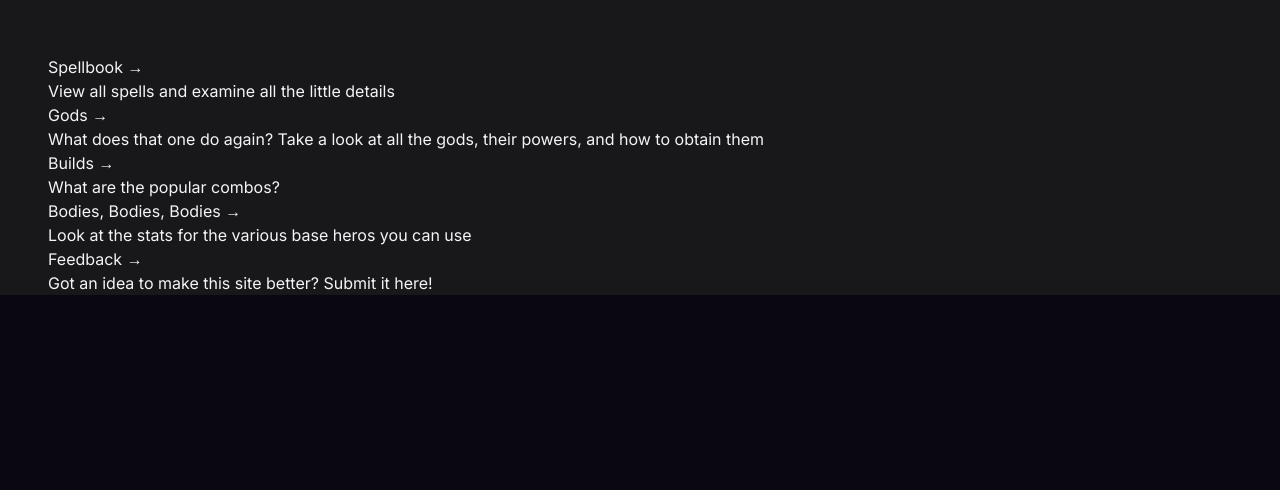
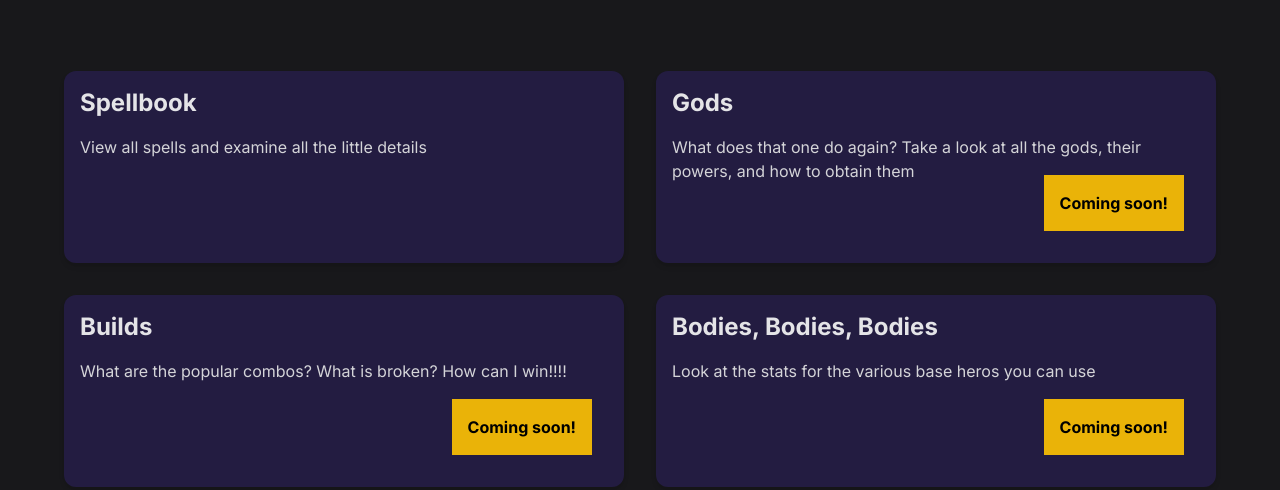
Before and after one commit to jChapman/aaspellbook, an Astro site: page / in a window 1280 px wide. Shown: the part 445-935 px from the top of the page. Before the commit the page ends 800 px from the top, so only its background shows below. Built offline with nearby package versions, Linux system fonts and the light colour scheme; Astro itself is replaced by a stand-in of ours.

Commit message:
Made the cards on the main page look dec-ish

```diff
--- a/src/components/Card.astro
+++ b/src/components/Card.astro
@@ -3,19 +3,29 @@ export interface Props {
   title: string;
   body: string;
   href: string;
+  comingSoon?: boolean;
 }
 
-const { href, title, body } = Astro.props;
+const { href, title, body, comingSoon = false } = Astro.props;
 ---
 
-<li class="link-card">
-  <a href={href}>
-    <h2>
+<a href={href}
+  class="relative flex md:w-[40%] h-48 m-4 p-4 rounded-xl flex-grow group
+  bg-dank-500 hover:bg-dank-300 shadow-md hover:shadow-lg hover:shadow-dank-600
+  transition" >
+  {
+    comingSoon && (
+      <div class="absolute bottom-0 right-0 bg-yellow-500 content-center text-black font-bold mr-8 mb-8 l-24 p-4 group-hover:animate-spin">
+        Coming soon!
+      </div>
+    )
+  }
+  <div>
+    <h2 class="text-2xl font-bold text-zinc-200 pb-4">
       {title}
-      <span>&rarr;</span>
     </h2>
-    <p>
+    <p class="text-zinc-300 text-md">
       {body}
     </p>
-  </a>
-</li>
+  </div>
+</a>
--- a/src/pages/index.astro
+++ b/src/pages/index.astro
@@ -9,14 +9,16 @@ import Card from "../components/Card.astro";
       <img src="spellbook.png" class="h-0 md:h-96 rounded-md animate-wiggle" />
       <div class="px-10 md:pl-20 flex-grow self-center">
         <h1 class="text-6xl font-bold tracking-tight">
-            <span class="animate-glow">A</span>bility <span class="animate-glow">A</span>rena <span class="animate-glow">Spellbook</span>
+          <span class="animate-glow">A</span>bility <span class="animate-glow"
+            >A</span
+          >rena <span class="animate-glow">Spellbook</span>
         </h1>
         <div class="text-4xl">
           Open the <span class="">Spellbook!</span>
         </div>
       </div>
     </div>
-      <ul role="list" class="">
+    <div class="flex flex-wrap justify-center">
       <Card
         href="/book"
         title="Spellbook"
@@ -26,18 +28,26 @@ import Card from "../components/Card.astro";
         href="#"
         title="Gods"
         body="What does that one do again? Take a look at all the gods, their powers, and how to obtain them"
+        comingSoon
       />
-        <Card href="#" title="Builds" body="What are the popular combos?" />
+      <Card
+        href="#"
+        title="Builds"
+        body="What are the popular combos? What is broken? How can I win!!!!"
+        comingSoon
+      />
       <Card
         href="#"
         title="Bodies, Bodies, Bodies"
         body="Look at the stats for the various base heros you can use"
+        comingSoon
       />
       <Card
         href="#"
         title="Feedback"
         body="Got an idea to make this site better? Submit it here!"
+        comingSoon
       />
-      </ul>
+    </div>
   </main>
 </Layout>
```
Lines whose indentation alone changed are shown as unchanged.
